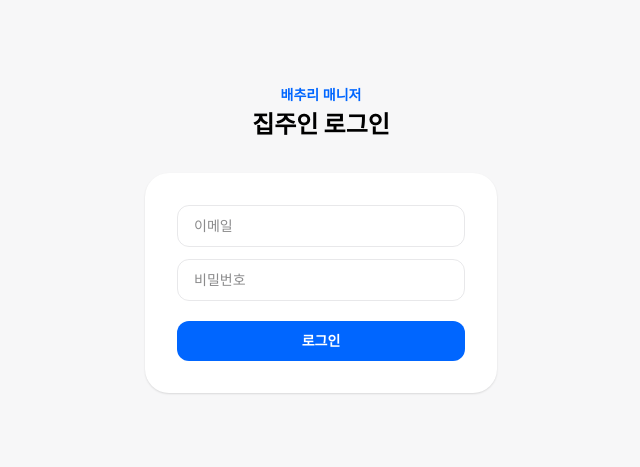
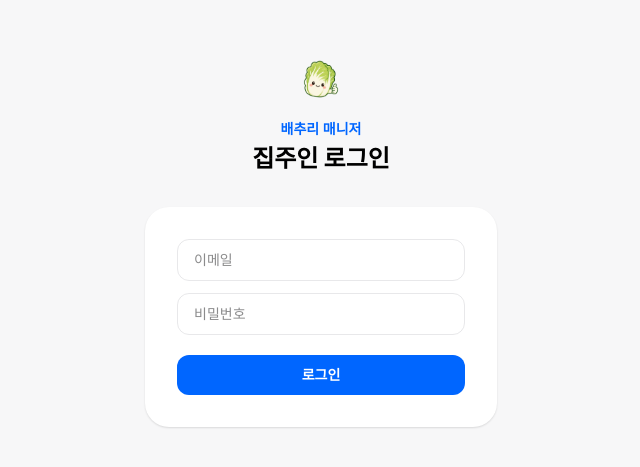
Before and after one commit to pcman8130-cloud/BAECHURI_404, a Next.js app: page /login in a window 1280 px wide. Shown: the part 161-628 px from the top of the page, without its empty margins (319-959 px from the left). Built offline with nearby package versions, Linux system fonts and the light colour scheme; a web font is replaced by a local one.

Commit message:
브랜드 마크를 이모지에서 캐릭터 일러스트로 교체
팀 디자이너가 만든 배추 캐릭터 이미지(public/baechuri-mark.png)를
BrandMark 컴포넌트로 감싸서 헤더/로그인/언어선택 화면에 공통 적용

```diff
--- a/app/login/page.tsx
+++ b/app/login/page.tsx
@@ -3,6 +3,7 @@
 import { useState } from "react";
 import { useRouter } from "next/navigation";
 import { createClient } from "@/lib/supabase/client";
+import { BrandMark } from "@/components/BrandMark";
 
 export default function LoginPage() {
   const router = useRouter();
@@ -35,6 +36,9 @@ export default function LoginPage() {
   return (
     <main className="mx-auto max-w-sm px-4 py-16 min-h-screen flex flex-col justify-center">
       <div className="mb-8 text-center">
+        <div className="flex justify-center mb-3">
+          <BrandMark size={56} />
+        </div>
         <p className="text-sm font-semibold text-[color:var(--w-primary)]">배추리 매니저</p>
         <h1 className="text-2xl font-extrabold mt-1 text-[color:var(--w-label-strong)]">집주인 로그인</h1>
       </div>
--- /dev/null
+++ b/components/BrandMark.tsx
@@ -0,0 +1,14 @@
+import Image from "next/image";
+
+export function BrandMark({ size = 28, className }: { size?: number; className?: string }) {
+  return (
+    <Image
+      src="/baechuri-mark.png"
+      alt="배추리 매니저"
+      width={size}
+      height={size}
+      className={className}
+      priority
+    />
+  );
+}
--- a/components/GuideContent.tsx
+++ b/components/GuideContent.tsx
@@ -6,6 +6,7 @@ import { useLanguage } from "@/lib/language-context";
 import { useBuilding } from "@/lib/building-context";
 import { LANGS, LANG_LABEL, LANG_FLAG } from "@/lib/types";
 import { t } from "@/lib/i18n";
+import { BrandMark } from "@/components/BrandMark";
 
 export function GuideContent() {
   const router = useRouter();
@@ -22,7 +23,9 @@ export function GuideContent() {
   return (
     <main className="mx-auto max-w-md px-4 py-12 min-h-screen flex flex-col justify-center">
       <div className="text-center mb-8">
-        <p className="text-4xl mb-3">🥬</p>
+        <div className="flex justify-center mb-3">
+          <BrandMark size={56} />
+        </div>
         <h1 className="text-xl font-extrabold">{t(lang, "chooseLanguageTitle")}</h1>
         <p className="text-sm mt-2 leading-relaxed text-[color:var(--w-label-alt)]">
           {t(lang, "chooseLanguageSubtitle")}
--- a/components/LandlordDashboard.tsx
+++ b/components/LandlordDashboard.tsx
@@ -16,6 +16,7 @@ import { FaqManager } from "@/components/FaqManager";
 import { NoticeManager } from "@/components/NoticeManager";
 import { InquiryManager } from "@/components/InquiryManager";
 import { LogoutButton } from "@/components/LogoutButton";
+import { BrandMark } from "@/components/BrandMark";
 import {
   SendIcon,
   MegaphoneIcon,
@@ -98,7 +99,7 @@ export function LandlordDashboard({
       <div className="mx-auto max-w-5xl px-4 sm:px-6 py-8">
         <header className="mb-6 flex flex-wrap items-start justify-between gap-3">
           <div className="flex items-start gap-2">
-            <span className="text-2xl shrink-0 mt-0.5">🥬</span>
+            <BrandMark size={32} className="shrink-0 mt-0.5" />
             <div>
               <p className="text-sm font-semibold text-[color:var(--w-label-normal)]">
                 {t("ko", "brand")}
--- a/components/TenantHeader.tsx
+++ b/components/TenantHeader.tsx
@@ -3,6 +3,7 @@
 import { Lang } from "@/lib/types";
 import { t } from "@/lib/i18n";
 import { LanguageSwitcher } from "@/components/LanguageSwitcher";
+import { BrandMark } from "@/components/BrandMark";
 
 export function TenantHeader({
   lang,
@@ -14,7 +15,7 @@ export function TenantHeader({
   return (
     <header className="mb-6 flex items-center justify-between gap-3">
       <div className="flex items-center gap-2 min-w-0">
-        <span className="text-2xl shrink-0">🥬</span>
+        <BrandMark size={28} className="shrink-0" />
         <div className="min-w-0">
           <p className="text-xs font-semibold leading-tight truncate text-[color:var(--w-primary)]">
             {t(lang, "brand")}
```
Also changed, not shown: public/baechuri-mark.png (added).
